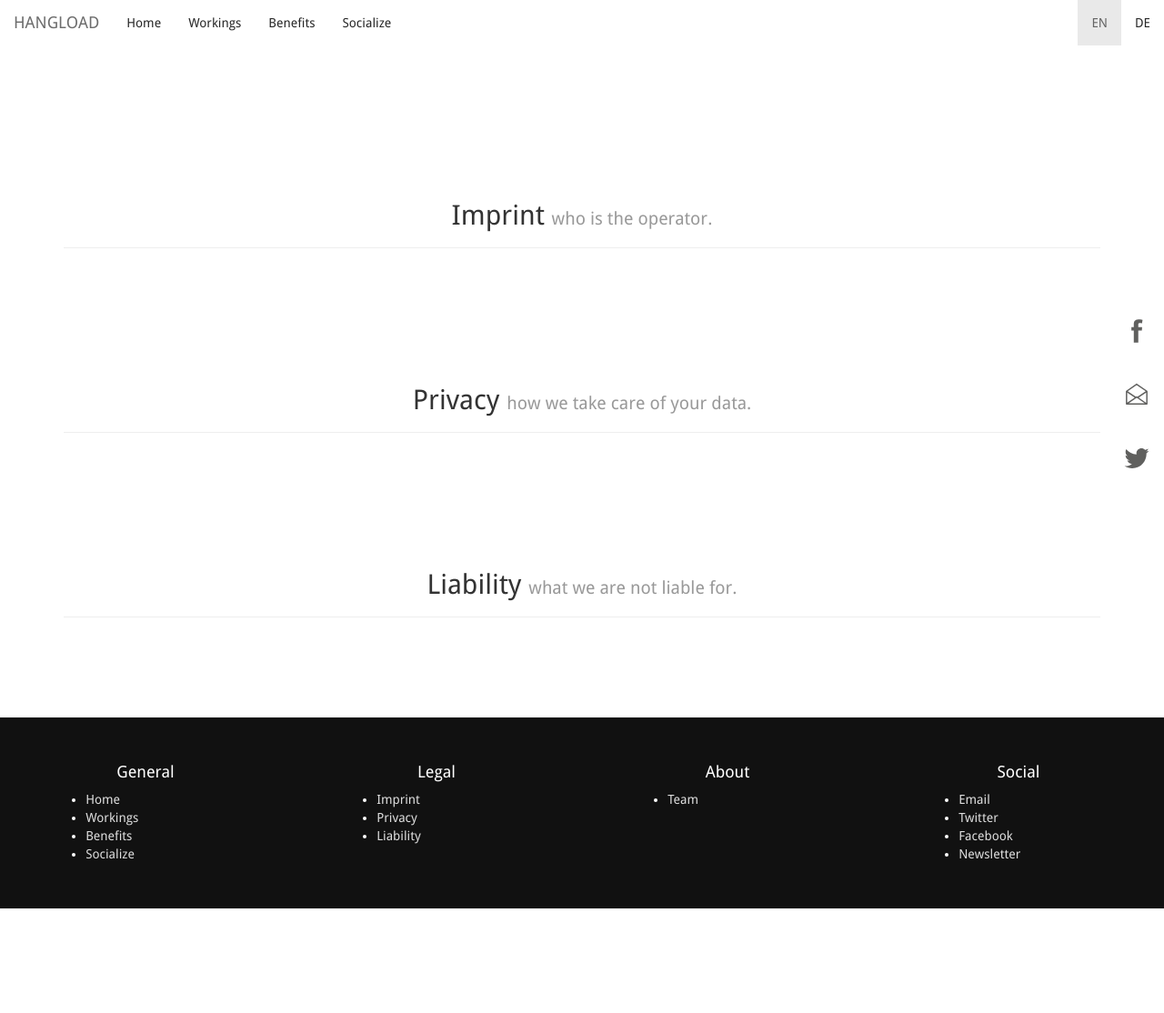
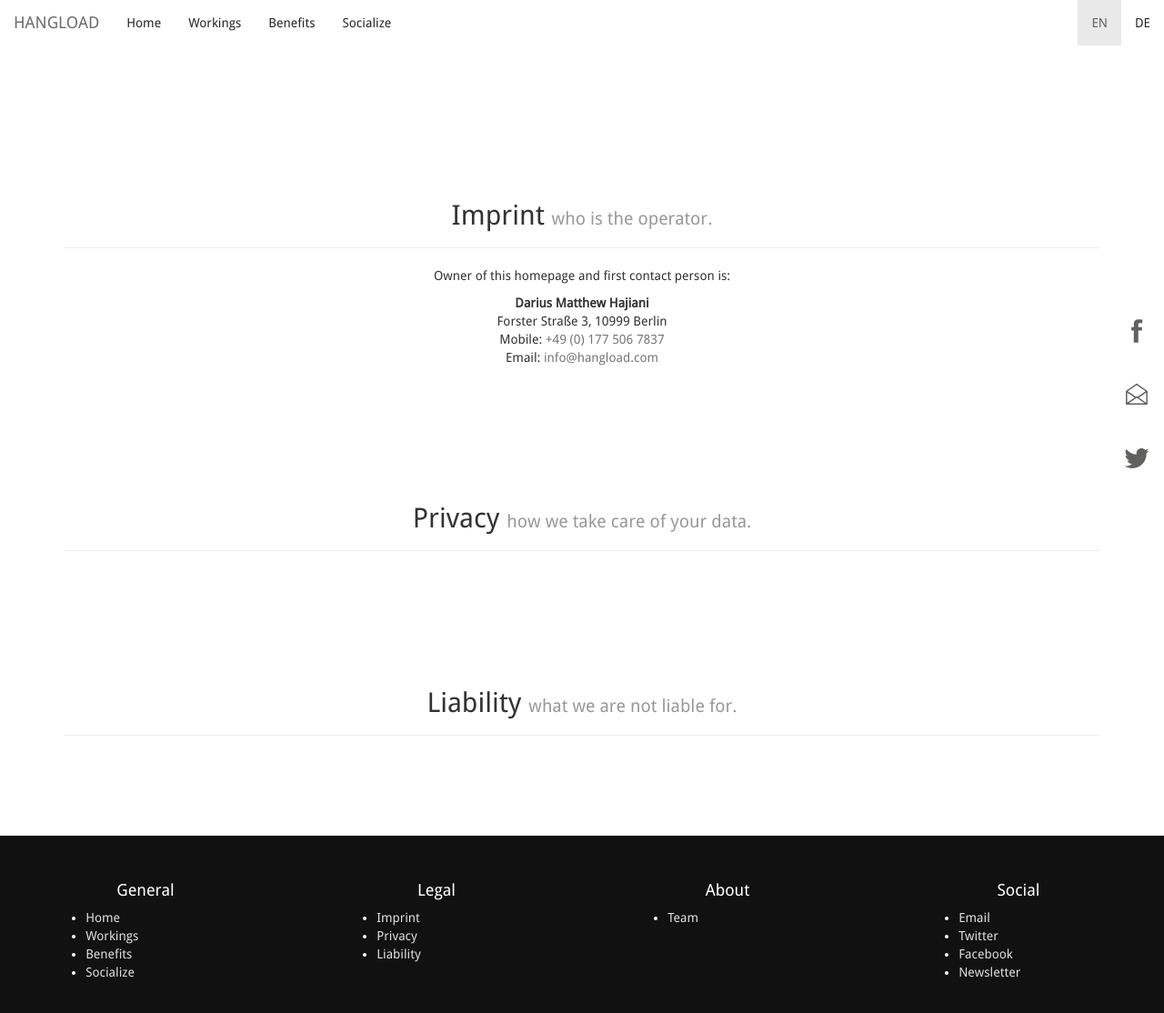
Before and after one commit to bodokaiser/hangload.com, a Jekyll site: the page built from legal.html, in a window 1280 px wide and 1129 px high. Shown: the top 1114 px of the window at 91% size. Built offline with Jekyll 4.4.1, drawn with Linux system fonts in a browser that asks for light colours; Markdown is read by kramdown in place of the engine named in the settings.

Commit message:
finalized imprint section in legal.html

```diff
--- a/legal.html
+++ b/legal.html
@@ -14,6 +14,30 @@ prefix: ..
           </small>
         </h2>
       </div>
+    </div>
+  </div>
+  <div class="row">
+    <div class="col-xs-8 col-xs-offset-2">
+      <p class="text-center">
+        Owner of this homepage and first contact person is:
+      </p>
+      <address class="text-center">
+        <strong>
+          Darius Matthew Hajiani
+        </strong>
+        <br />
+        Forster Straße 3, 10999 Berlin
+        <br />
+        Mobile:
+        <a href="tel:+491775067837">
+          +49 (0) 177 506 7837
+        </a>
+        <br />
+        Email:
+        <a href="mailto:info@hangload.com">
+          info@hangload.com
+        </a>
+      </address>
     </div>
   </div>
 </article>
```
